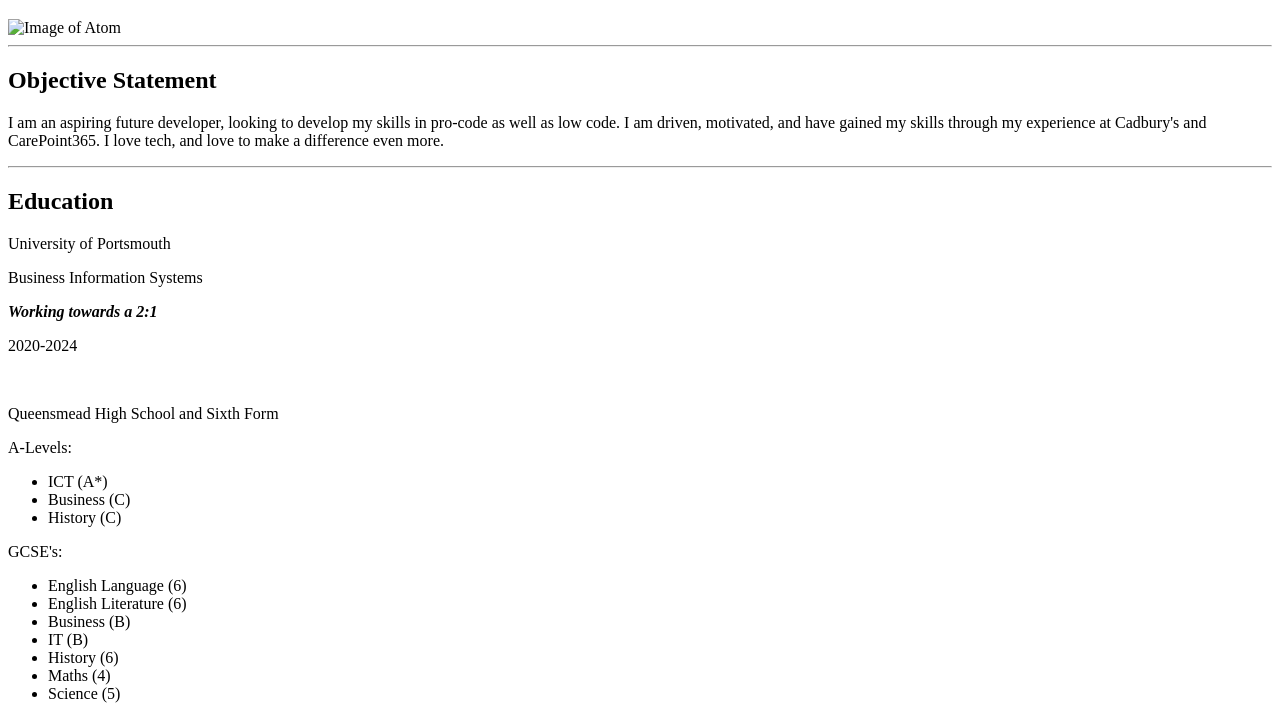
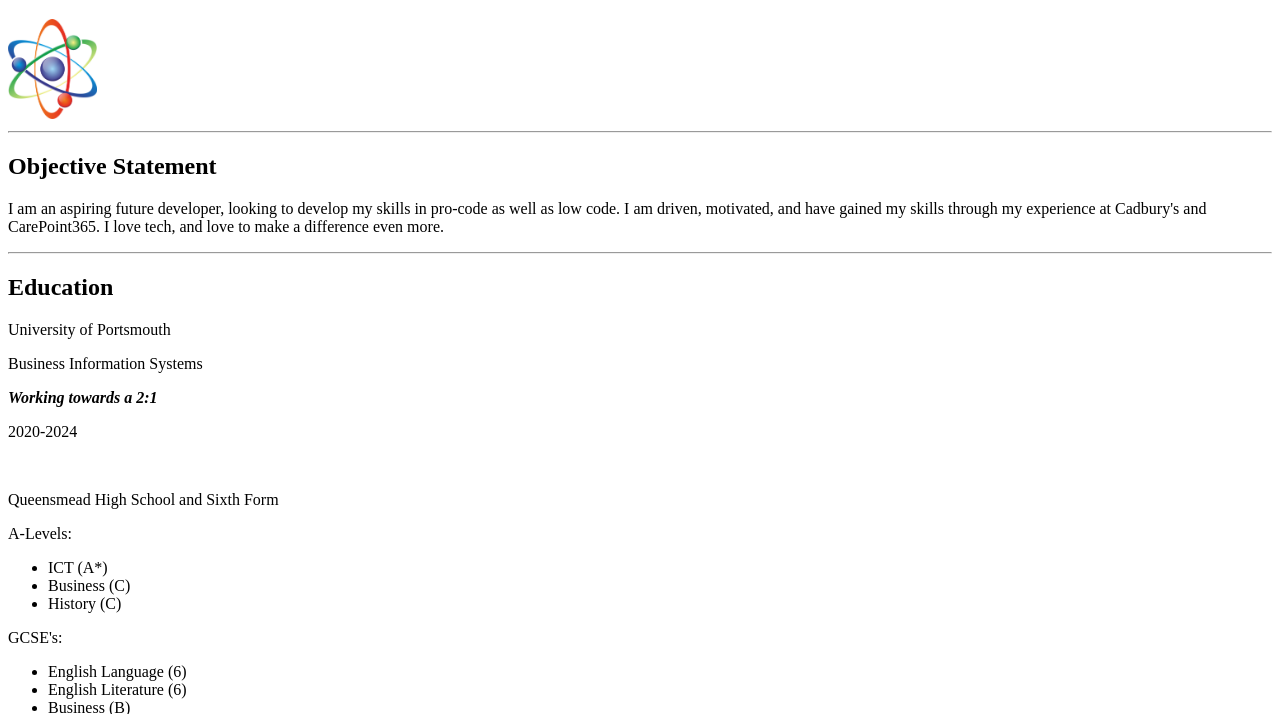
Before and after one commit to HRashid12/Project-1--CV, a plain HTML site: page index.html in a window 1280 px wide. Shown: the part 61-775 px from the top of the page. Drawn offline with Linux system fonts and the light colour scheme.

Commit message:
Update index.html

```diff
--- a/index.html
+++ b/index.html
@@ -7,7 +7,7 @@
 </head>
 <body>
     <h1>Howdang Rashid - CV</h1>
-    <img src="./ProfessorProtonAtom_image.png" alt="Image of Atom" height="100">
+    <img src="./Assets/ProfessorProtonAtom_image.png" alt="Image of Atom" height="100">
     <hr/>
 
     <h2>Objective Statement</h2>
```
